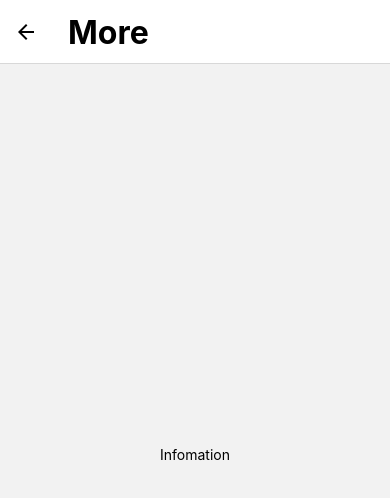
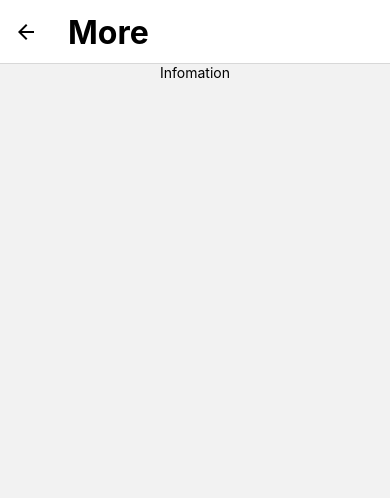
Before and after one commit to newstar121/ChatGPT-App-React-Native-TypeScript, a React Native app: screen /More in a window 390 px wide. Shown: the top 498 px of the page. Built offline with nearby package versions, Linux system fonts and the light colour scheme.

Commit message:
header back button deleted & first milestone

```diff
--- a/App.tsx
+++ b/App.tsx
@@ -33,6 +33,8 @@ export default function App() {
 							headerStyle: styles.headerstyle,
 							headerTitleStyle: styles.headertitlestyle,
 							headerTintColor: '#000000',
+							headerBackButtonMenuEnabled: false,
+							headerBackVisible: false
 						})}
 					/>
 					<Stack.Screen
@@ -43,6 +45,8 @@ export default function App() {
 							headerStyle: styles.headerstyle,
 							headerTitleStyle: styles.headertitlestyle,
 							headerTintColor: '#000000',
+							headerBackButtonMenuEnabled: false,
+							headerBackVisible: false
 						}}
 					/>
 				</Stack.Navigator>
--- a/components/Message.tsx
+++ b/components/Message.tsx
@@ -85,7 +85,7 @@ const styles = StyleSheet.create({
 		padding: 10,
 		margin: 10,
 		borderRadius: 10,
-		width: 'fit-content',
+		flexBasis:'auto',
 		maxWidth: '70%'
 
 	},
@@ -94,7 +94,7 @@ const styles = StyleSheet.create({
 		padding: 10,
 		margin: 10,
 		borderRadius: 10,
-		width: 'fit-content',
+		flexBasis: 'auto',
 		alignSelf: 'flex-end',
 		maxWidth: '70%',
 	},
--- a/screens/ExplorerScreen.tsx
+++ b/screens/ExplorerScreen.tsx
@@ -1,5 +1,5 @@
 import React, { useContext } from 'react'
-import { StyleSheet, TouchableOpacity, Text, View, FlatList } from 'react-native'
+import { StyleSheet, TouchableOpacity, Text, View, FlatList, ScrollView } from 'react-native'
 import Footer from './Footer'
 import { FontAwesomeIcon } from '@fortawesome/react-native-fontawesome';
 import { faCommentDots } from '@fortawesome/free-solid-svg-icons';
@@ -48,7 +48,7 @@ const ExplorerScreen = ({ navigation }) => {
 
   return (
     <View style={styles.container}>
-      <View style={styles.body}>
+      <ScrollView style={styles.body}>
         <>
           <View style={{ borderRadius: 10, backgroundColor: '#dddddd', padding: 10 }}>
             <View style={{ flexDirection: 'row', justifyContent: 'space-between', alignItems: 'center', width: '100%' }}>
@@ -76,7 +76,7 @@ const ExplorerScreen = ({ navigation }) => {
           <Text style={styles.history}>Categories</Text>
           {renderCategory()}
         </>
-      </View>
+      </ScrollView>
       <Footer navigation={navigation}></Footer>
     </View>
   )
@@ -89,12 +89,14 @@ const styles = StyleSheet.create({
     flex: 1,
     flexDirection: 'column',
     alignItems: 'center',
-    padding: 20
+    // justifyContent:'space-between',
+    paddingLeft: 20,
+    paddingRight:20,
+    paddingTop: 20
   },
   body: {
-    flex: 1,
+  //   flex: 1,
     width: '100%',
-    overflow: 'scroll'
   },
   history: {
     fontSize: 20,
--- a/screens/Infomation.tsx
+++ b/screens/Infomation.tsx
@@ -1,10 +1,12 @@
 import React from 'react'
 import { StyleSheet, Text, View } from 'react-native'
+import Footer from './Footer'
 
-const Infomation = () => {
+const Infomation = ({navigation}) => {
   return (
     <View style={styles.container}>
       <Text>Infomation</Text>
+      <Footer navigation={navigation}></Footer>
     </View>
   )
 }
@@ -14,7 +16,7 @@ export default Infomation
 const styles = StyleSheet.create({
     container: {
         flex: 1,
-        justifyContent: 'center',
+        justifyContent: 'space-between',
         alignItems: 'center',
     },
 })
```
